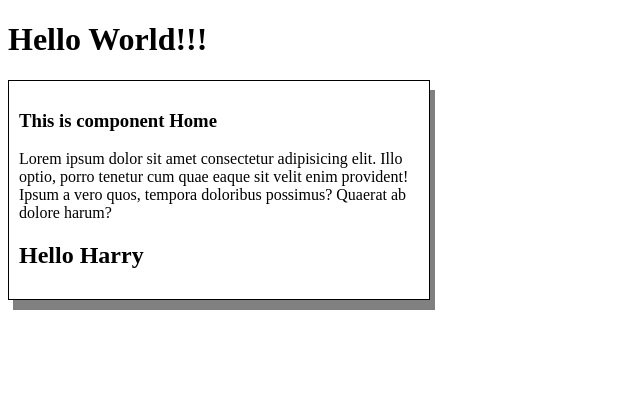
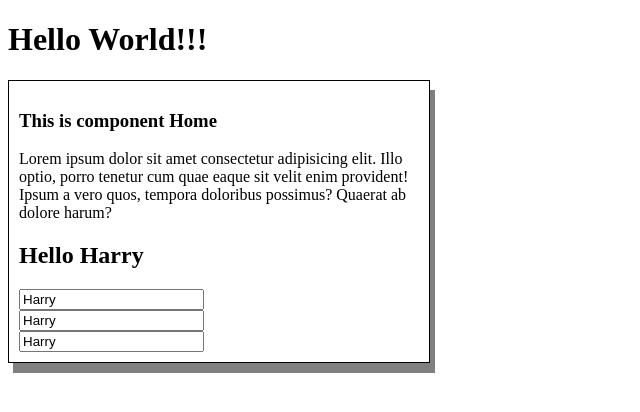
Before and after one commit to quanghuy215/DemoAngular_Github, an Angular app: page / in a window 1280 px wide. Shown: the top 412 px of the page, without its empty margins (0-640 px from the left). Built offline with nearby package versions, Linux system fonts and the light colour scheme.

Commit message:
add branch DBPropeties

```diff
--- a/src/app/home/home.component.html
+++ b/src/app/home/home.component.html
@@ -3,4 +3,9 @@
   <p>Lorem ipsum dolor sit amet consectetur adipisicing elit. Illo optio, porro tenetur cum quae eaque sit velit enim
     provident! Ipsum a vero quos, tempora doloribus possimus? Quaerat ab dolore harum?</p>
   <h2>Hello {{name}} </h2>
+  <input value="{{name}}" />
+  <br />
+  <input [value]="name" title="this is {{name}}" />
+  <br />
+  <input [value]="name" [title]="'this is' + name" />
 </div>
```
